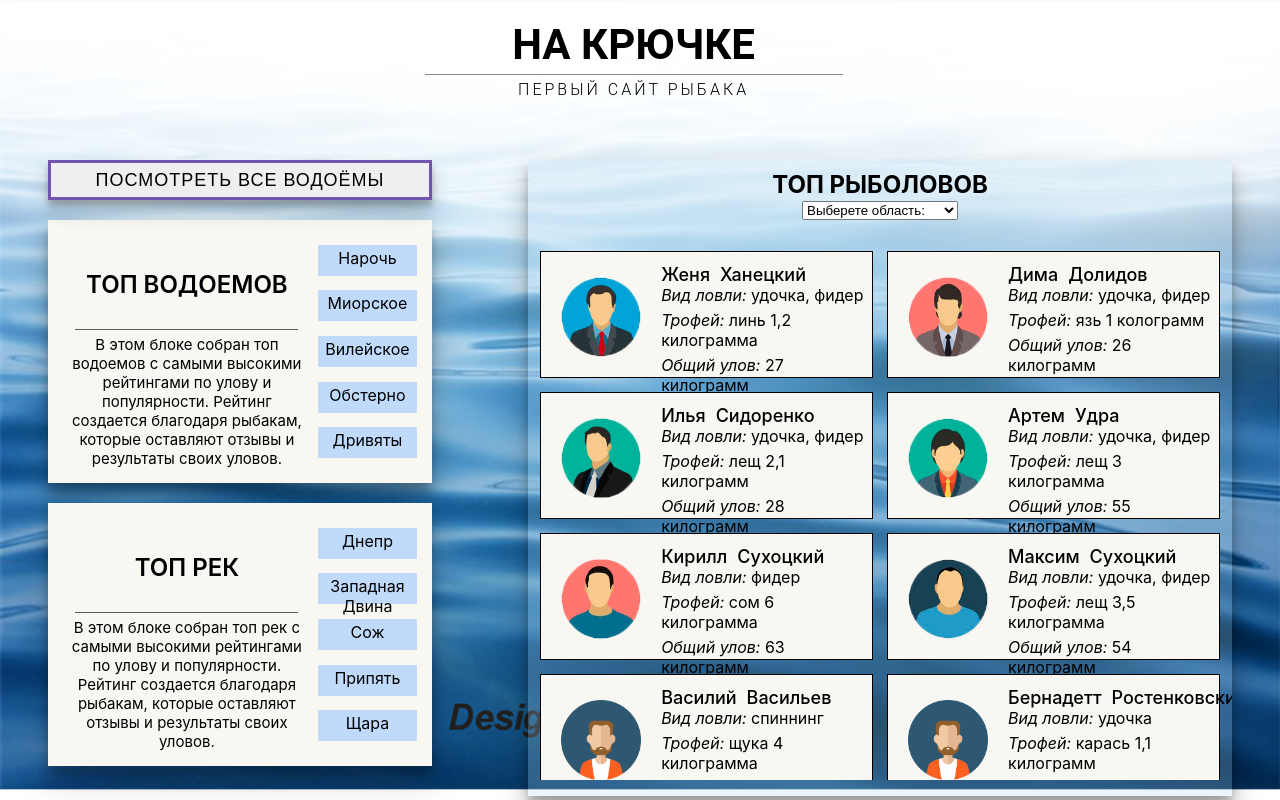
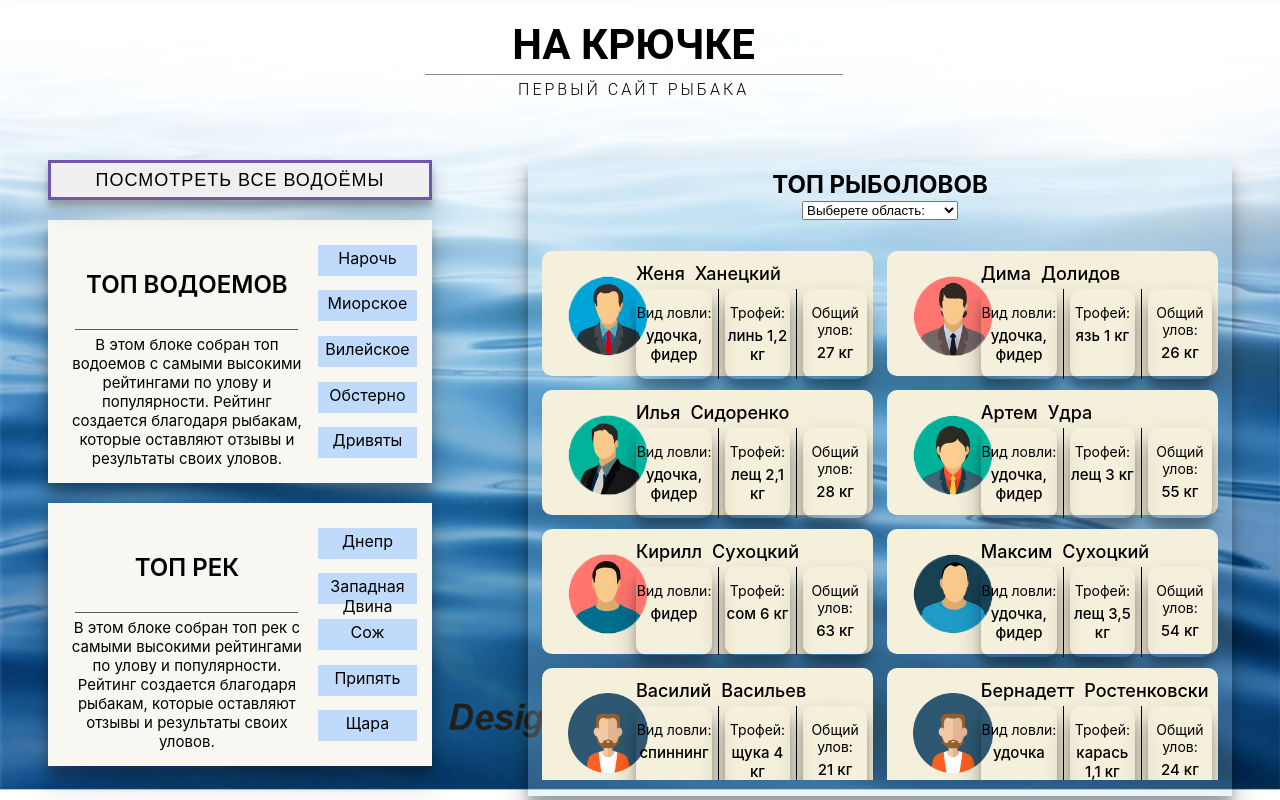
Before and after one commit to Khanetsky-Zhenya/ON_HOOK, a React (Create React App) app: page / in a window 1280 px wide. Built offline with nearby package versions, Linux system fonts and the light colour scheme.

Commit message:
add new style for fishlist

```diff
--- a/src/components/HeaderApp/HeaderApp.module.css
+++ b/src/components/HeaderApp/HeaderApp.module.css
@@ -49,5 +49,5 @@
   background-image: url("../../assets/images/logo.png");
  /* background-size: 3%, 25%, 25%;*/
   background-repeat: no-repeat;
-  background-position:top 73px left 908px;
+
 }
--- a/src/components/Main/FishMan/FishMan.jsx
+++ b/src/components/Main/FishMan/FishMan.jsx
@@ -9,25 +9,36 @@ export const FishMan = ({ fishmans }) => {
       {fishmans.map((item) => {
         return (
           <div className={styles.Card}>
+            <div className={styles.CardL}>
             <img
               className={styles.Card__avatar}
               src={item.avatar ? images[item.avatar] : images.defaultAvatar}
               alt="your avatar"
             />
-            <div>
+            </div>
+            <div className={styles.CardR}>
               <div className={styles.Card__FullName}>
                 <p className={styles.Card__Name}>{item.name}</p>
                 <p className={styles.Card__SecondName}>{item.secondName}</p>
               </div>
-              <p className={styles.Card__FishType}>
-                Вид ловли: <span>{item.fishType}</span>
-              </p>
-              <p className={styles.Card__Trophy}>
-                Трофей: <span>{item.trophy}</span>
-              </p>
-              <p className={styles.Card__TotalCatch}>
-                Общий улов: <span>{item.totalCatch} килограмм</span>
-              </p>
+              <div className={styles.Card__Achiev}>
+                <div className={styles.Card__Achiev_group1}>
+                  <p className={styles.Card__Achiev_groupall}>Вид ловли:</p>
+                  <p className={styles.Card__Achiev_groupUserdata}>{item.fishType}</p>
+                </div>
+                <div className={styles.Card__Achiev_groupBorder}></div>
+                <div className={styles.Card__Achiev_group2}>
+                  <p className={styles.Card__Achiev_groupall}>Трофей:</p>
+                  <p className={styles.Card__Achiev_groupUserdata}>{item.trophy}</p>
+                </div>
+                <div className={styles.Card__Achiev_groupBorder}></div>
+                <div  className={styles.Card__Achiev_group3}>
+                  <p className={styles.Card__Achiev_groupall}>Общий улов:</p>
+                  <p className={styles.Card__Achiev_groupUserdata}>{item.totalCatch} кг</p>
+                </div>
+
+              </div>
+
             </div>
           </div>
         );
--- a/src/components/Main/FishMan/FishMan.module.css
+++ b/src/components/Main/FishMan/FishMan.module.css
@@ -4,14 +4,24 @@
 }
 .Card {
   display: flex;
+  justify-content: space-evenly;
   width: 47%;
   height: 125px;
-  border: 1px solid rgb(0, 0, 0);
+  /*border: 1px solid rgb(0, 0, 0);*/
   margin: 7px;
-  background-color: #f8f7f2;
+  background-color: #f5f0db;
+  border-radius: 10px;
+}
+.CardL{
+  width: 25%;
+}
+.CardR{
+  width: 70%;
 }
 .Card__FullName {
   display: flex;
+  margin-top: 12px;
+  margin-bottom: 5px;
 }
 .Card__avatar {
   width: 80px;
@@ -19,24 +29,48 @@
   margin: 25px 20px 0 20px;
 }
 .Card__FullName {
-  margin-top: 12px;
   font-size: 18px;
   font-weight: 500;
 }
 .Card__Name {
   margin-right: 10px;
 }
-.Card__FishType {
-  font-style: italic;
+.Card__Achiev_groupall{
+  font-size: 14px;
+  font-weight: 400;
 }
-.Card__Trophy {
+.Card__Achiev_groupUserdata{
   margin-top: 5px;
-  font-style: italic;
+  font-size: 15px;
+  font-weight: 500;
 }
-.Card__TotalCatch {
-  margin-top: 5px;
-  font-style: italic;
+.Card__Achiev{
+  display: flex;
+  justify-content:space-between;
+  width: 100%;
 }
-span {
-  font-style: normal;
+.Card__Achiev_group1{
+  width: 33%;
+  padding: 15px 0;
+  box-shadow: 0 14px 28px rgba(0, 0, 0, 0.25), 0 10px 10px rgba(0, 0, 0, 0.22);
+  border-radius: 10px;
+  text-align: center;
 }
+.Card__Achiev_group2{
+  width: 28%;
+  padding: 15px 0;
+  box-shadow: 0 14px 28px rgba(0, 0, 0, 0.25), 0 10px 10px rgba(0, 0, 0, 0.22);
+  border-radius: 10px;
+  text-align: center;
+}
+.Card__Achiev_group3{
+  width: 28%;
+  padding: 15px 0;
+  box-shadow: 0 14px 28px rgba(0, 0, 0, 0.25), 0 10px 10px rgba(0, 0, 0, 0.22);
+  border-radius: 10px;
+  text-align: center;
+}
+.Card__Achiev_groupBorder{
+  width: 1px;
+  background-color: rgb(0, 0, 0);
+}
--- a/src/redux/mock/fishMans.json
+++ b/src/redux/mock/fishMans.json
@@ -6,7 +6,7 @@
     "name": "Женя",
     "secondName": "Ханецкий",
     "fishType": "удочка, фидер",
-    "trophy": "линь 1,2 килограмма",
+    "trophy": "линь 1,2 кг",
     "totalCatch": 27,
     "favoriteFishingSpot": "Миорское",
     "aboutMe": "Рыбалку обожаю с детства, возле дома было озеро, которое до сих пор и является моим любимым. В основном рыбачу только на уочку. С 2020 года начал изучать фидерную ловлю, с этого времени считаю фидер - основным видом ловли для себя. Поимка большого леща все еще является для меня мечтой."
@@ -18,7 +18,7 @@
     "name": "Дима",
     "secondName": "Долидов",
     "fishType": "удочка, фидер",
-    "trophy": "язь 1 колограмм",
+    "trophy": "язь 1 кг",
     "totalCatch": 26,
     "favoriteFishingSpot": "Западная Двина",
     "aboutMe": "Все детство провел в руках с удочкой, а сечас начал постигать фидерную ловлю. Обожаю рыбалку и время, которое я провожу на ней. Единение с природой и друзьями насыщают мою жизнь яркими и запоминающимися моментами, которые согревают меня на протяжении рабочей недели."
@@ -30,7 +30,7 @@
     "name": "Илья",
     "secondName": "Сидоренко",
     "fishType": "удочка, фидер",
-    "trophy": "лещ 2,1 килограмм",
+    "trophy": "лещ 2,1 кг",
     "totalCatch": 28,
     "favoriteFishingSpot": "Западная Двина",
     "aboutMe": "Рыбалка - моя страсть и любовь. Это время, когда я отдыхаю от работы и по-настоящему и с головой погружаюсь в этот процесс. Найти к каждому водоему или реке свой подход и получить ожидаемый результут - вот главная моя награда в рыбалке."
@@ -42,7 +42,7 @@
     "name": "Артем",
     "secondName": "Удра",
     "fishType": "удочка, фидер",
-    "trophy": "лещ 3 килограмма",
+    "trophy": "лещ 3 кг",
     "totalCatch": 55,
     "favoriteFishingSpot": "Миорское",
     "aboutMe": "В моей жизни много любимых занятий, но больше всего мне нравится ездить на рыбалку. Начиная от сборов на нее, а заканчивая процессом ловли, всегда можно ожидать какой-нибудь сюрприз!"
@@ -54,7 +54,7 @@
     "name": "Кирилл",
     "secondName": "Сухоцкий",
     "fishType": "фидер",
-    "trophy": "сом 6 килограмма",
+    "trophy": "сом 6 кг",
     "totalCatch": 63,
     "favoriteFishingSpot": "Западная Двина",
     "aboutMe": "В моей жизни много любимых занятий, но больше всего мне нравится ездить на рыбалку. Начиная от сборов на нее, а заканчивая процессом ловли, всегда можно ожидать какой-нибудь сюрприз!"
@@ -66,7 +66,7 @@
     "name": "Максим",
     "secondName": "Сухоцкий",
     "fishType": "удочка, фидер",
-    "trophy": "лещ 3,5 килограмма",
+    "trophy": "лещ 3,5 кг",
     "totalCatch": 54,
     "favoriteFishingSpot": "Западная Двина",
     "aboutMe": "В моей жизни много любимых занятий, но больше всего мне нравится ездить на рыбалку. Начиная от сборов на нее, а заканчивая процессом ловли, всегда можно ожидать какой-нибудь сюрприз!"
@@ -77,7 +77,7 @@
     "name": "Василий",
     "secondName": "Васильев",
     "fishType": "спиннинг",
-    "trophy": "щука 4 килограмма",
+    "trophy": "щука 4 кг",
     "totalCatch": 21,
     "favoriteFishingSpot": "Дисна",
     "aboutMe": "В моей жизни много любимых занятий, но больше всего мне нравится ездить на рыбалку. Начиная от сборов на нее, а заканчивая процессом ловли, всегда можно ожидать какой-нибудь сюрприз!"
@@ -88,7 +88,7 @@
     "name": "Бернадетт",
     "secondName": "Ростенковски",
     "fishType": "удочка",
-    "trophy": "карась 1,1 килограмм",
+    "trophy": "карась 1,1 кг",
     "totalCatch": 24,
     "favoriteFishingSpot": "Белое",
     "aboutMe": "В моей жизни много любимых занятий, но больше всего мне нравится ездить на рыбалку. Начиная от сборов на нее, а заканчивая процессом ловли, всегда можно ожидать какой-нибудь сюрприз!"
@@ -99,7 +99,7 @@
     "name": "Стюарт",
     "secondName": "Блум",
     "fishType": "фидер",
-    "trophy": "карп 4,0 килограмма",
+    "trophy": "карп 4,0 кг",
     "totalCatch": 23,
     "favoriteFishingSpot": "Белое",
     "aboutMe": "В моей жизни много любимых занятий, но больше всего мне нравится ездить на рыбалку. Начиная от сборов на нее, а заканчивая процессом ловли, всегда можно ожидать какой-нибудь сюрприз!"
@@ -110,7 +110,7 @@
     "name": "Шелдон",
     "secondName": "Купер",
     "fishType": "удочка",
-    "trophy": "карась 0,9 килограмм",
+    "trophy": "карась 0,9 кг",
     "totalCatch": 25,
     "favoriteFishingSpot": "Луковское",
     "aboutMe": "В моей жизни много любимых занятий, но больше всего мне нравится ездить на рыбалку. Начиная от сборов на нее, а заканчивая процессом ловли, всегда можно ожидать какой-нибудь сюрприз!"
```
